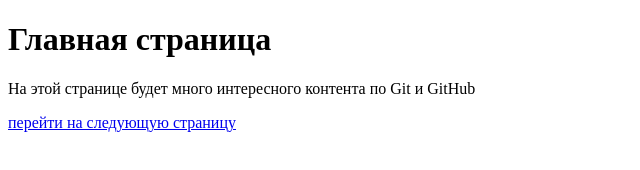
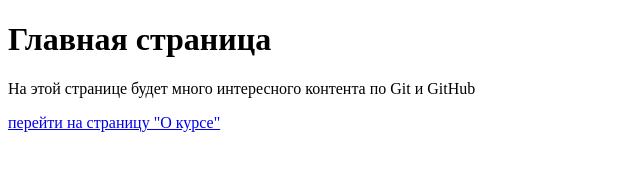
Before and after one commit to nnnasteaa/git, a plain HTML site: page index.html in a window 1280 px wide. Shown: the full height of the page, 0-640 px from the left. Drawn offline with Linux system fonts and the light colour scheme.

Commit message:
feat: changed the link text

```diff
--- a/index.html
+++ b/index.html
@@ -11,7 +11,7 @@
         На этой странице будет много интересного контента по Git и GitHub
     </p>
     <a href="pages/about.html">
-        перейти на следующую страницу
+        перейти на страницу "О курсе"
     </a>
 </body>
 </html>
```
